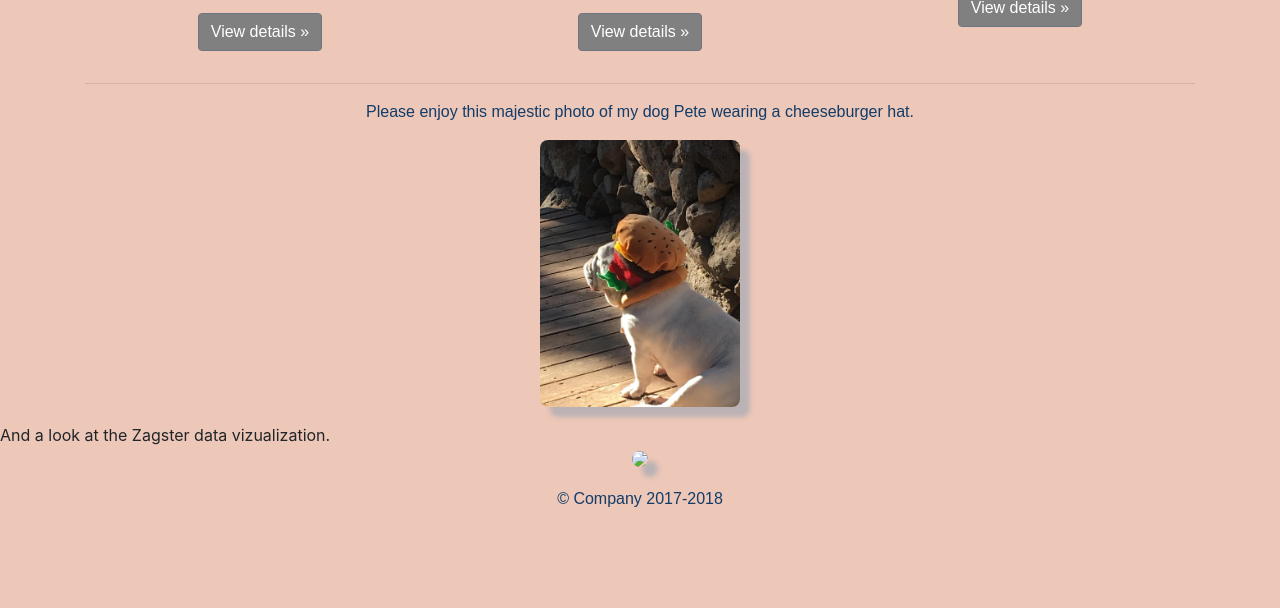
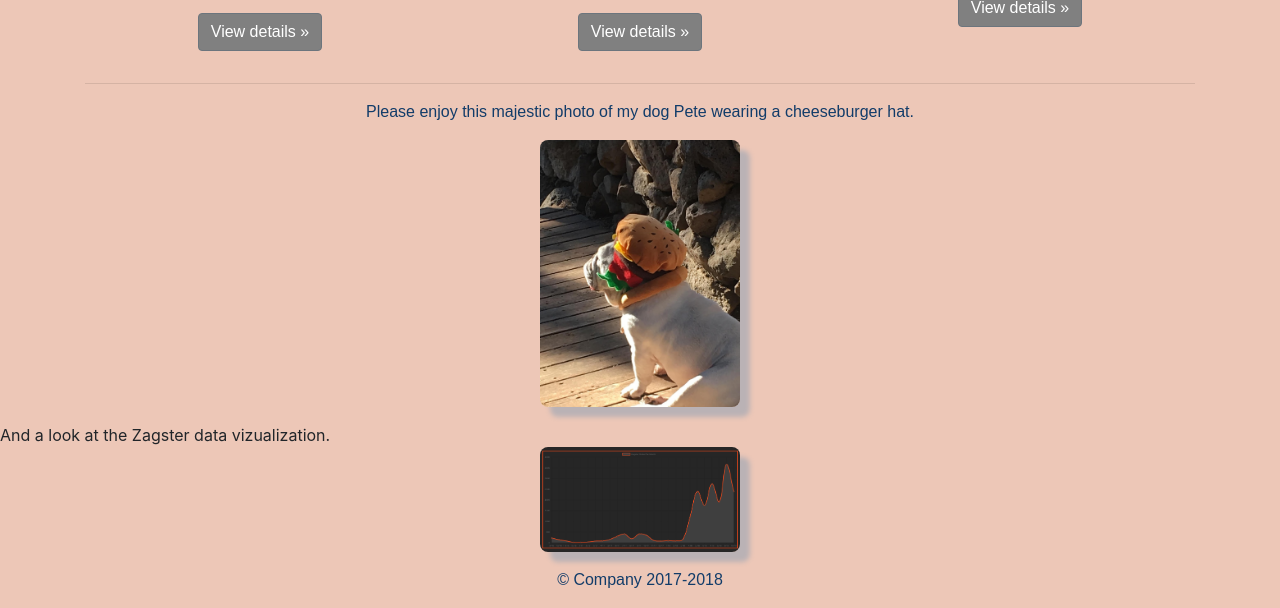
Before and after one commit to Whitenat/Whitenat.github.io, a plain HTML site: page index.html in a window 1280 px wide. Shown: the part 600-1208 px from the top of the page. Before the commit the page ends 1127 px from the top, so only its background shows below. Drawn offline with nearby package versions, Linux system fonts and the light colour scheme.

Commit message:
image link fixed

```diff
--- a/index.html
+++ b/index.html
@@ -90,7 +90,7 @@
         Please enjoy this majestic photo of my dog Pete wearing a cheeseburger hat.
         <p><img src= "CheeseBurgerPete.jpg" class = "image" width="200"></p>
         And a look at the Zagster data vizualization.
-        <p><img src= "zagsterScreenshot.jpg" class = "image" width = "200"></p>
+        <p><img src= "zagsterScreenshot.png" class = "image" width = "200"></p>
     </p>
 
     </main>
```
